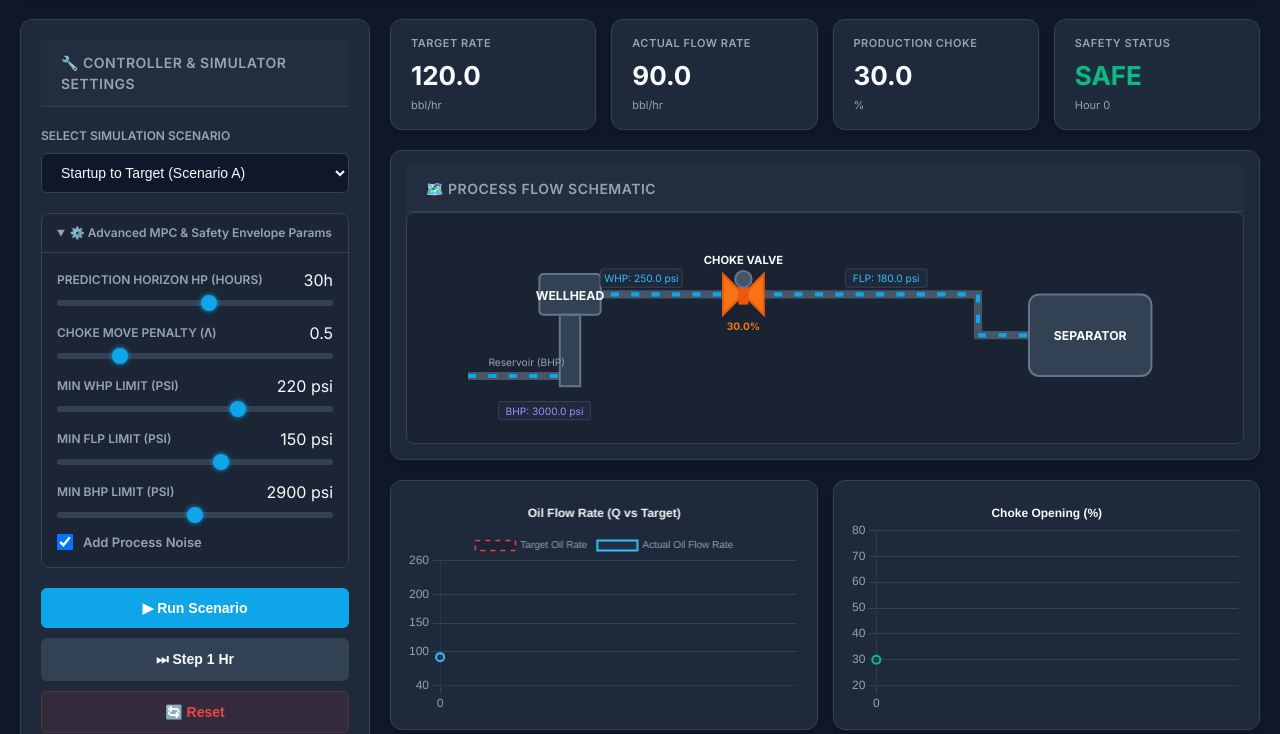
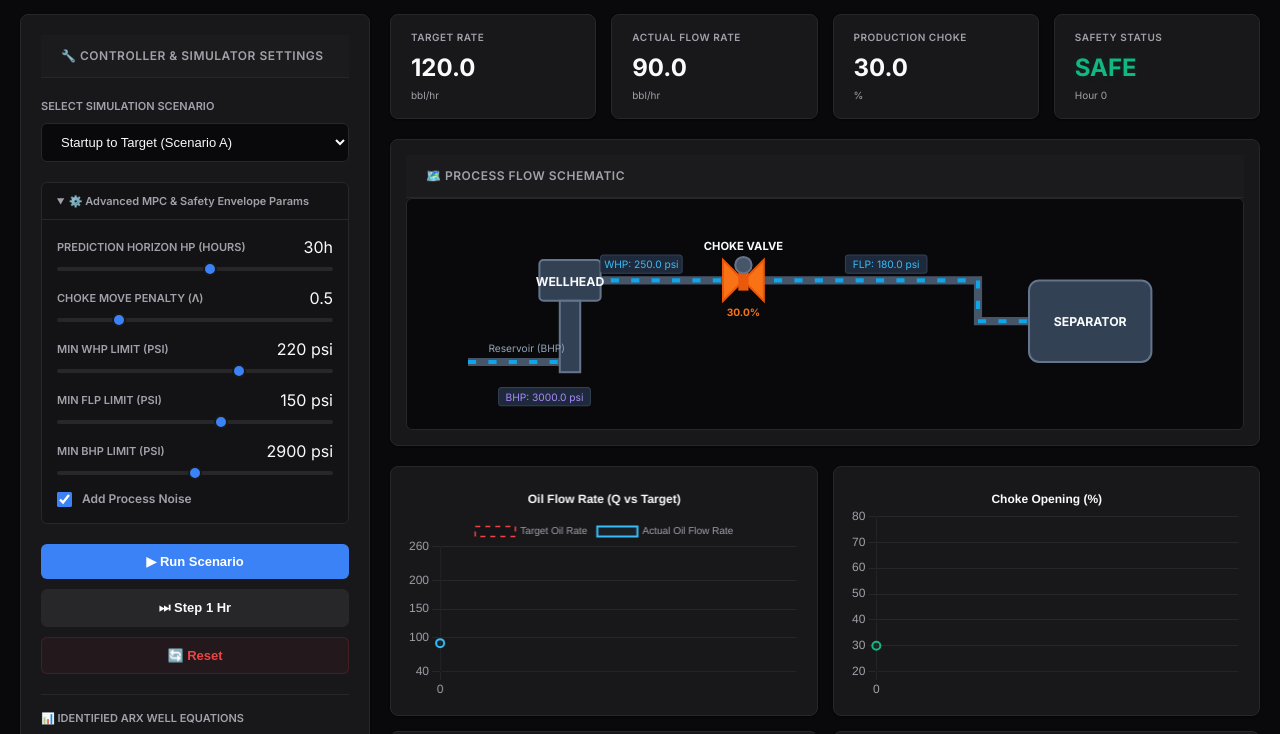
Before and after one commit to Gaurav0405/Autonomous-Choke-Controller, a plain HTML site: page index.html in a window 1280 px wide. Shown: the part 103-837 px from the top of the page. Drawn offline with nearby package versions, Linux system fonts and the light colour scheme.

Commit message:
Update dashboard UI styling to professional true black theme

```diff
--- a/app.js
+++ b/app.js
@@ -306,12 +306,12 @@ function initCharts() {
             responsive: true,
             maintainAspectRatio: false,
             plugins: {
-                title: { display: true, text: 'Oil Flow Rate (Q vs Target)', color: '#f8fafc', font: { weight: 'bold', size: 12 } },
-                legend: { labels: { color: '#94a3b8', font: { size: 10 } } }
+                title: { display: true, text: 'Oil Flow Rate (Q vs Target)', color: '#fafafa', font: { weight: 'bold', size: 12 } },
+                legend: { labels: { color: '#a1a1aa', font: { size: 10 } } }
             },
             scales: {
-                x: { grid: { color: '#334155' }, ticks: { color: '#94a3b8' } },
-                y: { min: 40, max: 260, grid: { color: '#334155' }, ticks: { color: '#94a3b8' } }
+                x: { grid: { color: '#27272a' }, ticks: { color: '#a1a1aa' } },
+                y: { min: 40, max: 260, grid: { color: '#27272a' }, ticks: { color: '#a1a1aa' } }
             }
         }
     };
@@ -335,12 +335,12 @@ function initCharts() {
             responsive: true,
             maintainAspectRatio: false,
             plugins: {
-                title: { display: true, text: 'Choke Opening (%)', color: '#f8fafc', font: { weight: 'bold', size: 12 } },
+                title: { display: true, text: 'Choke Opening (%)', color: '#fafafa', font: { weight: 'bold', size: 12 } },
                 legend: { display: false }
             },
             scales: {
-                x: { grid: { color: '#334155' }, ticks: { color: '#94a3b8' } },
-                y: { min: 20, max: 80, grid: { color: '#334155' }, ticks: { color: '#94a3b8' } }
+                x: { grid: { color: '#27272a' }, ticks: { color: '#a1a1aa' } },
+                y: { min: 20, max: 80, grid: { color: '#27272a' }, ticks: { color: '#a1a1aa' } }
             }
         }
     };
@@ -374,12 +374,12 @@ function initCharts() {
             responsive: true,
             maintainAspectRatio: false,
             plugins: {
-                title: { display: true, text: 'WHP & FLP (psi)', color: '#f8fafc', font: { weight: 'bold', size: 12 } },
-                legend: { labels: { color: '#94a3b8', font: { size: 10 } } }
+                title: { display: true, text: 'WHP & FLP (psi)', color: '#fafafa', font: { weight: 'bold', size: 12 } },
+                legend: { labels: { color: '#a1a1aa', font: { size: 10 } } }
             },
             scales: {
-                x: { grid: { color: '#334155' }, ticks: { color: '#94a3b8' } },
-                y: { min: 100, max: 300, grid: { color: '#334155' }, ticks: { color: '#94a3b8' } }
+                x: { grid: { color: '#27272a' }, ticks: { color: '#a1a1aa' } },
+                y: { min: 100, max: 300, grid: { color: '#27272a' }, ticks: { color: '#a1a1aa' } }
             }
         }
     };
@@ -403,12 +403,12 @@ function initCharts() {
             responsive: true,
             maintainAspectRatio: false,
             plugins: {
-                title: { display: true, text: 'Bottom Hole Pressure (BHP, psi)', color: '#f8fafc', font: { weight: 'bold', size: 12 } },
+                title: { display: true, text: 'Bottom Hole Pressure (BHP, psi)', color: '#fafafa', font: { weight: 'bold', size: 12 } },
                 legend: { display: false }
             },
             scales: {
-                x: { grid: { color: '#334155' }, ticks: { color: '#94a3b8' } },
-                y: { min: 2850, max: 3150, grid: { color: '#334155' }, ticks: { color: '#94a3b8' } }
+                x: { grid: { color: '#27272a' }, ticks: { color: '#a1a1aa' } },
+                y: { min: 2850, max: 3150, grid: { color: '#27272a' }, ticks: { color: '#a1a1aa' } }
             }
         }
     };
--- a/style.css
+++ b/style.css
@@ -1,22 +1,22 @@
 /* Global CSS resets and custom variables */
 :root {
-    --bg-main: #0f172a;
-    --bg-card: #1e293b;
-    --border-color: #334155;
+    --bg-main: #09090b;          /* True deep black (Zinc-950) */
+    --bg-card: #18181b;          /* Sleek charcoal card background (Zinc-900) */
+    --border-color: #27272a;      /* Thin clean borders (Zinc-800) */
 
-    --text-primary: #f8fafc;
-    --text-secondary: #94a3b8;
+    --text-primary: #fafafa;     /* High contrast white (Zinc-50) */
+    --text-secondary: #a1a1aa;   /* Muted zinc grey (Zinc-400) */
 
-    --color-primary: #0ea5e9;    /* Neon blue */
-    --color-success: #10b981;    /* Neon green */
-    --color-warning: #f97316;    /* Amber */
-    --color-danger: #ef4444;     /* Red */
+    --color-primary: #3b82f6;    /* Premium electric blue */
+    --color-success: #10b981;    /* Emerald green */
+    --color-warning: #f59e0b;    /* Warm amber */
+    --color-danger: #ef4444;     /* Alert red */
 
     --font-ui: 'Inter', system-ui, -apple-system, sans-serif;
     --font-mono: 'JetBrains Mono', monospace;
 
-    --shadow-premium: 0 4px 6px -1px rgb(0 0 0 / 0.1), 0 2px 4px -2px rgb(0 0 0 / 0.1), 0 0 0 1px rgb(255 255 255 / 0.02);
-    --shadow-glow: 0 0 15px rgb(14 165 233 / 0.15);
+    --shadow-premium: 0 1px 2px 0 rgba(0, 0, 0, 0.5);
+    --shadow-glow: 0 0 15px rgb(59 130 246 / 0.1);
 }
 
 * {
@@ -40,7 +40,7 @@ body {
 .app-header {
     background-color: var(--bg-card);
     border: 1px solid var(--border-color);
-    border-radius: 12px;
+    border-radius: 8px;
     padding: 15px 25px;
     display: flex;
     justify-content: space-between;
@@ -61,13 +61,13 @@ body {
 }
 
 .header-text h1 {
-    font-size: 20px;
+    font-size: 18px;
     font-weight: 700;
     letter-spacing: -0.5px;
 }
 
 .header-text p {
-    font-size: 13px;
+    font-size: 12px;
     color: var(--text-secondary);
 }
 
@@ -79,12 +79,12 @@ body {
 
 .student-name {
     font-weight: 600;
-    font-size: 14px;
+    font-size: 13px;
 }
 
 .student-id {
     font-family: var(--font-mono);
-    font-size: 12px;
+    font-size: 11px;
     color: var(--color-primary);
 }
 
@@ -100,19 +100,19 @@ body {
 .panel {
     background-color: var(--bg-card);
     border: 1px solid var(--border-color);
-    border-radius: 12px;
+    border-radius: 8px;
     box-shadow: var(--shadow-premium);
     overflow: hidden;
 }
 
 .panel-header {
-    background-color: rgb(255 255 255 / 0.02);
+    background-color: rgba(255, 255, 255, 0.01);
     border-bottom: 1px solid var(--border-color);
     padding: 12px 20px;
 }
 
 .panel-header h2 {
-    font-size: 14px;
+    font-size: 12px;
     font-weight: 600;
     color: var(--text-secondary);
     text-transform: uppercase;
@@ -135,7 +135,7 @@ body {
 }
 
 .control-group label {
-    font-size: 12px;
+    font-size: 11px;
     font-weight: 600;
     color: var(--text-secondary);
     text-transform: uppercase;
@@ -148,9 +148,9 @@ body {
 }
 
 .badge {
-    background-color: rgb(14 165 233 / 0.1);
+    background-color: rgba(59, 130, 246, 0.1);
     color: var(--color-primary);
-    border: 1px solid rgb(14 165 233 / 0.2);
+    border: 1px solid rgba(59, 130, 246, 0.2);
     padding: 2px 8px;
     border-radius: 4px;
     font-size: 11px;
@@ -163,7 +163,7 @@ select {
     color: var(--text-primary);
     padding: 10px 15px;
     border-radius: 6px;
-    font-size: 14px;
+    font-size: 13px;
     outline: none;
     cursor: pointer;
     transition: border-color 0.2s;
@@ -178,8 +178,8 @@ input[type="range"] {
     -webkit-appearance: none;
     appearance: none;
     width: 100%;
-    height: 6px;
-    border-radius: 3px;
+    height: 4px;
+    border-radius: 2px;
     background: var(--border-color);
     outline: none;
 }
@@ -187,17 +187,18 @@ input[type="range"] {
 input[type="range"]::-webkit-slider-thumb {
     -webkit-appearance: none;
     appearance: none;
-    width: 16px;
-    height: 16px;
+    width: 14px;
+    height: 14px;
     border-radius: 50%;
     background: var(--color-primary);
     cursor: pointer;
-    box-shadow: 0 0 5px var(--color-primary);
+    border: 2px solid var(--bg-card);
     transition: background 0.15s, transform 0.15s;
 }
 
 input[type="range"]::-webkit-slider-thumb:hover {
-    transform: scale(1.15);
+    transform: scale(1.2);
+    background: #60a5fa;
 }
 
 /* Checkbox */
@@ -209,28 +210,29 @@ input[type="range"]::-webkit-slider-thumb:hover {
 }
 
 .checkbox-row input {
-    width: 16px;
-    height: 16px;
+    width: 15px;
+    height: 15px;
     cursor: pointer;
+    accent-color: var(--color-primary);
 }
 
 .checkbox-row label {
     text-transform: none;
-    font-size: 13px;
+    font-size: 12px;
     cursor: pointer;
 }
 
 /* Advanced settings details */
 .advanced-settings {
     border: 1px solid var(--border-color);
-    border-radius: 8px;
-    background-color: rgb(0 0 0 / 0.1);
+    border-radius: 6px;
+    background-color: rgba(0, 0, 0, 0.2);
     overflow: hidden;
 }
 
 .advanced-settings summary {
     padding: 10px 15px;
-    font-size: 12px;
+    font-size: 11px;
     font-weight: 600;
     color: var(--text-secondary);
     cursor: pointer;
@@ -255,9 +257,9 @@ input[type="range"]::-webkit-slider-thumb:hover {
 
 .btn {
     border: none;
-    padding: 12px 20px;
+    padding: 10px 20px;
     border-radius: 6px;
-    font-size: 14px;
+    font-size: 13px;
     font-weight: 600;
     cursor: pointer;
     display: flex;
@@ -277,27 +279,27 @@ input[type="range"]::-webkit-slider-thumb:hover {
 }
 
 .btn-primary:hover {
-    background-color: #0284c7;
+    background-color: #2563eb;
 }
 
 .btn-secondary {
-    background-color: #334155;
+    background-color: #27272a;
     color: var(--text-primary);
     border: 1px solid var(--border-color);
 }
 
 .btn-secondary:hover {
-    background-color: #475569;
+    background-color: #3f3f46;
 }
 
 .btn-danger {
-    background-color: rgb(239 68 68 / 0.1);
+    background-color: rgba(239, 68, 68, 0.05);
     color: var(--color-danger);
-    border: 1px solid rgb(239 68 68 / 0.2);
+    border: 1px solid rgba(239, 68, 68, 0.15);
 }
 
 .btn-danger:hover {
-    background-color: rgb(239 68 68 / 0.2);
+    background-color: rgba(239, 68, 68, 0.15);
 }
 
 /* Well info card */
@@ -307,7 +309,7 @@ input[type="range"]::-webkit-slider-thumb:hover {
 }
 
 .well-details-card h3 {
-    font-size: 12px;
+    font-size: 11px;
     font-weight: 600;
     color: var(--text-secondary);
     text-transform: uppercase;
@@ -353,7 +355,7 @@ input[type="range"]::-webkit-slider-thumb:hover {
 .kpi-card {
     background-color: var(--bg-card);
     border: 1px solid var(--border-color);
-    border-radius: 12px;
+    border-radius: 8px;
     padding: 15px 20px;
     display: flex;
     flex-direction: column;
@@ -361,7 +363,7 @@ input[type="range"]::-webkit-slider-thumb:hover {
 }
 
 .kpi-label {
-    font-size: 11px;
+    font-size: 10px;
     font-weight: 600;
     color: var(--text-secondary);
     text-transform: uppercase;
@@ -369,30 +371,30 @@ input[type="range"]::-webkit-slider-thumb:hover {
 }
 
 .kpi-val {
-    font-size: 26px;
+    font-size: 24px;
     font-weight: 700;
     color: var(--text-primary);
     margin: 5px 0 2px 0;
 }
 
 .kpi-unit {
-    font-size: 11px;
+    font-size: 10px;
     color: var(--text-secondary);
 }
 
 .status-safe {
     color: var(--color-success) !important;
-    text-shadow: 0 0 10px rgb(16 185 129 / 0.2);
+    text-shadow: 0 0 10px rgba(16, 185, 129, 0.1);
 }
 
 .status-warning {
     color: var(--color-warning) !important;
-    text-shadow: 0 0 10px rgb(249 115 22 / 0.2);
+    text-shadow: 0 0 10px rgba(245, 158, 11, 0.1);
 }
 
 .status-danger {
     color: var(--color-danger) !important;
-    text-shadow: 0 0 10px rgb(239 68 68 / 0.2);
+    text-shadow: 0 0 10px rgba(239, 68, 68, 0.1);
 }
 
 /* Diagram Panel */
@@ -401,8 +403,8 @@ input[type="range"]::-webkit-slider-thumb:hover {
 }
 
 .schematic-container {
-    background-color: rgb(0 0 0 / 0.15);
-    border-radius: 8px;
+    background-color: #09090b;
+    border-radius: 6px;
     border: 1px solid var(--border-color);
     padding: 10px;
 }
@@ -447,7 +449,7 @@ input[type="range"]::-webkit-slider-thumb:hover {
 .chart-card {
     background-color: var(--bg-card);
     border: 1px solid var(--border-color);
-    border-radius: 12px;
+    border-radius: 8px;
     padding: 15px;
     box-shadow: var(--shadow-premium);
     height: 250px;
@@ -472,12 +474,12 @@ input[type="range"]::-webkit-slider-thumb:hover {
 }
 
 .btn-clear:hover {
-    background-color: #334155;
+    background-color: #27272a;
     color: var(--text-primary);
 }
 
 .console-box {
-    background-color: #0b0f19;
+    background-color: #09090b;
     padding: 15px;
     height: 180px;
     overflow-y: auto;
@@ -496,7 +498,7 @@ input[type="range"]::-webkit-slider-thumb:hover {
 }
 
 .log-line.system {
-    color: #38bdf8;
+    color: #60a5fa;
     border-color: var(--color-primary);
 }
 
@@ -516,7 +518,7 @@ input[type="range"]::-webkit-slider-thumb:hover {
 }
 
 .log-line.sub {
-    color: #a78bfa;
+    color: #c084fc;
     padding-left: 24px;
     border-color: transparent;
 }
@@ -528,7 +530,7 @@ input[type="range"]::-webkit-slider-thumb:hover {
     padding: 15px 0;
     text-align: center;
     color: var(--text-secondary);
-    font-size: 12px;
+    font-size: 11px;
 }
 
 /* Manual styling when selected */
@@ -536,5 +538,5 @@ input[type="range"]::-webkit-slider-thumb:hover {
     border: 1px dashed var(--border-color);
     padding: 12px;
     border-radius: 6px;
-    background-color: rgb(255 255 255 / 0.01);
+    background-color: rgba(255, 255, 255, 0.01);
 }
```
